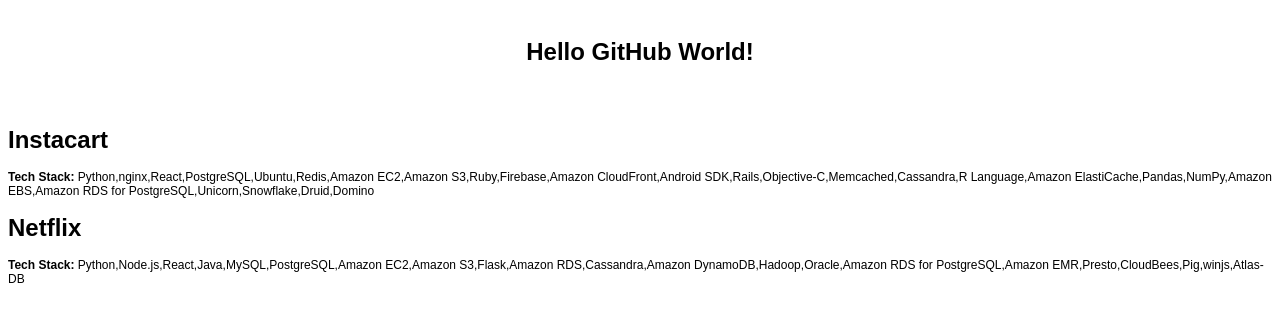
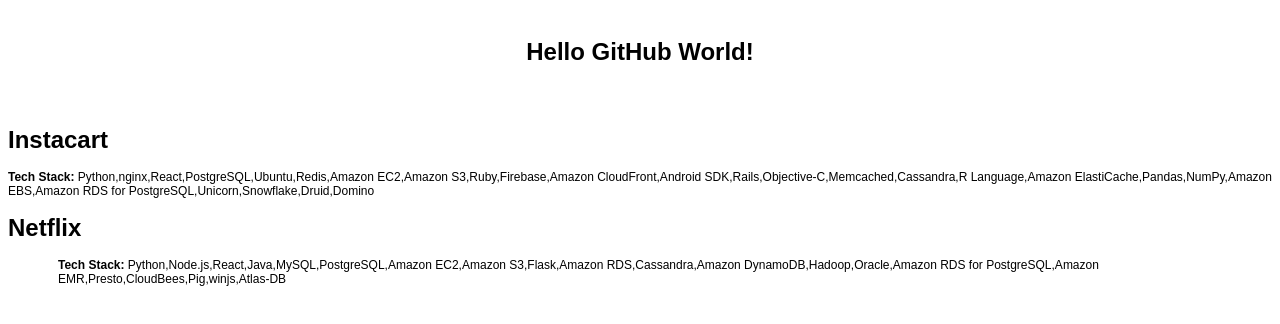
Before and after one commit to cnrigney/rig, a plain HTML site: page index.html in a window 1280 px wide. Drawn offline with Linux system fonts and the light colour scheme.

Commit message:
Update index.html

```diff
--- a/index.html
+++ b/index.html
@@ -3,6 +3,10 @@
     body{
       font-size:12px;
       font-family:Arial, Helvetica, sans-serif;
+    }
+    p{
+      margin-left:50px;
+      margin-right-50px;
     }
   </style>
   </head>
```
